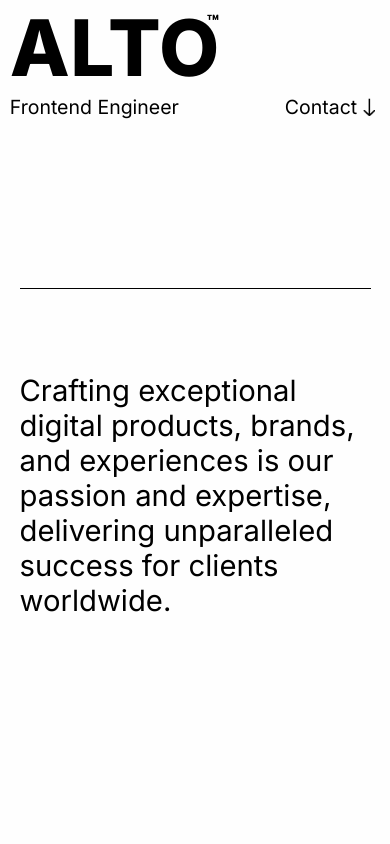
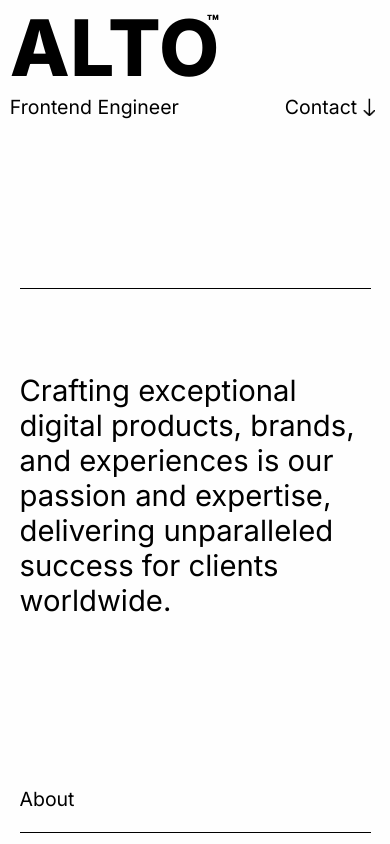
Before and after one commit to Web3alto/Portfolio, a React (Vite) app: page / in a window 390 px wide. Shown: the top 844 px of the page. Built offline with nearby package versions, Linux system fonts and the light colour scheme.

Commit message:
update padding home page

```diff
--- a/src/assets/style/page/Home.css
+++ b/src/assets/style/page/Home.css
@@ -597,7 +597,7 @@ img[alt="arrowRight"] {
 	}
 	.mobile-head h3 {
 		font-size: 7.5vw;
-		padding: 5vh 0 16.6vh 0;
+		padding: 5vh 0 10vh 0;
 		font-family: "Inter", sans-serif;
 		font-weight: 400;
 	}
```
